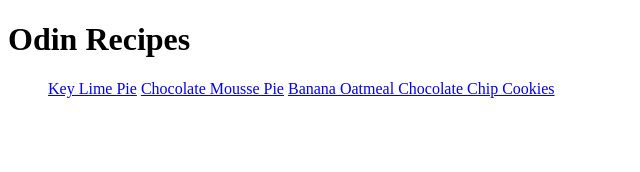
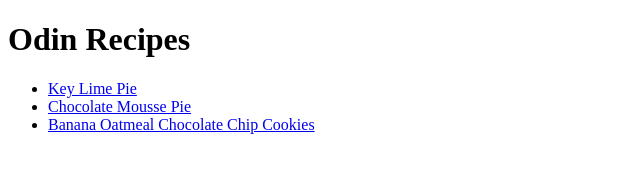
Before and after one commit to TyPerss/odin-recipes, a plain HTML site: page index.html in a window 1280 px wide. Shown: the whole page, without its empty margins (0-640 px from the left). Drawn offline with Linux system fonts and the light colour scheme.

Commit message:
Fix link list presentation

```diff
--- a/index.html
+++ b/index.html
@@ -8,9 +8,9 @@
 <body>
   <h1>Odin Recipes</h1>
   <ul>
-    <a href="recipes/keylime.html">Key Lime Pie</a>
-    <a href="recipes/chocmoussepie.html">Chocolate Mousse Pie</a>
-    <a href="recipes/bananaoatmealchocchipcookies.html">Banana Oatmeal Chocolate Chip Cookies</a>
+    <li><a href="recipes/keylime.html">Key Lime Pie</a></li>
+    <li><a href="recipes/chocmoussepie.html">Chocolate Mousse Pie</a></li>
+    <li><a href="recipes/bananaoatmealchocchipcookies.html">Banana Oatmeal Chocolate Chip Cookies</a></li>
   </ul>
 
 </body>
```
